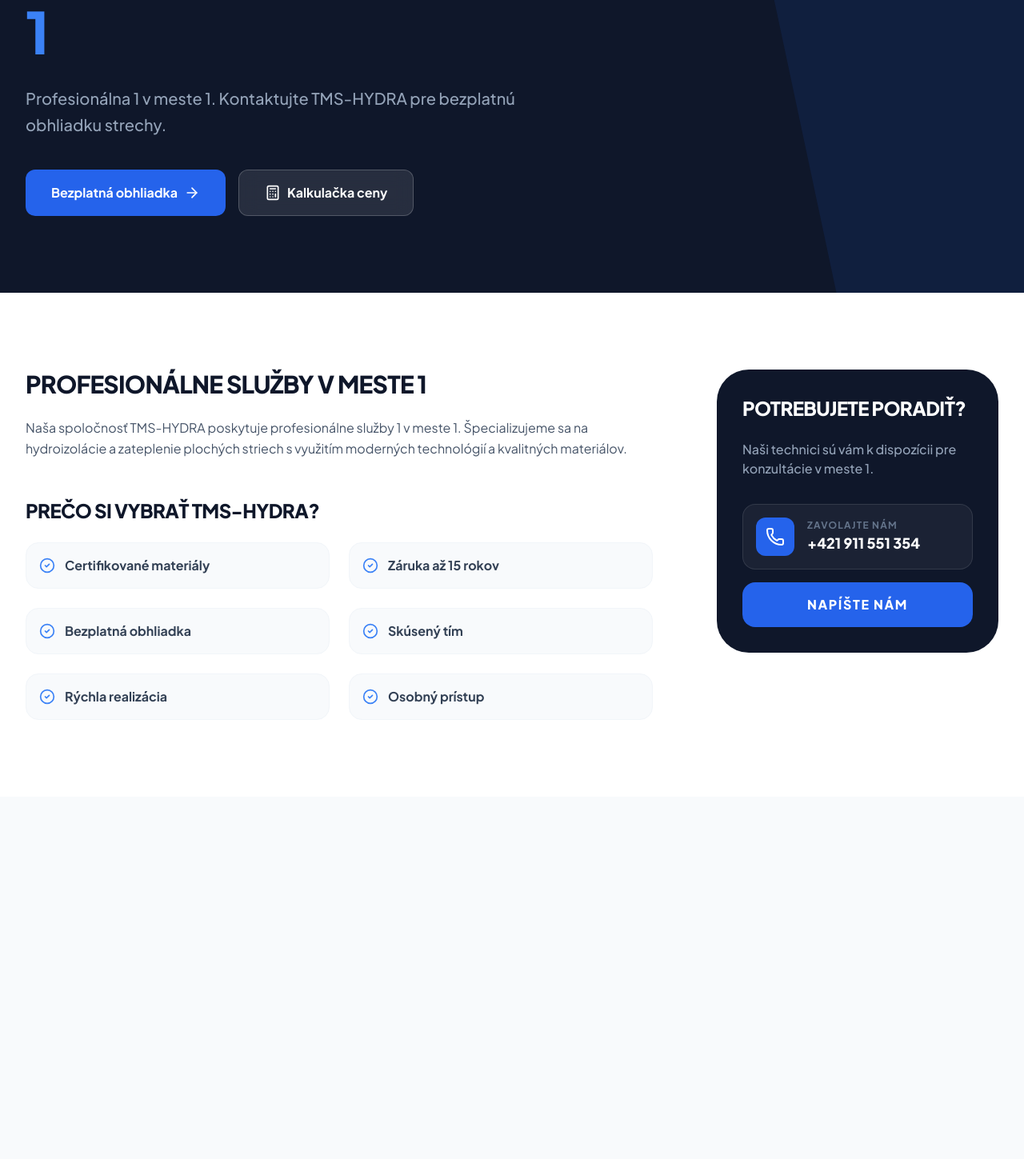
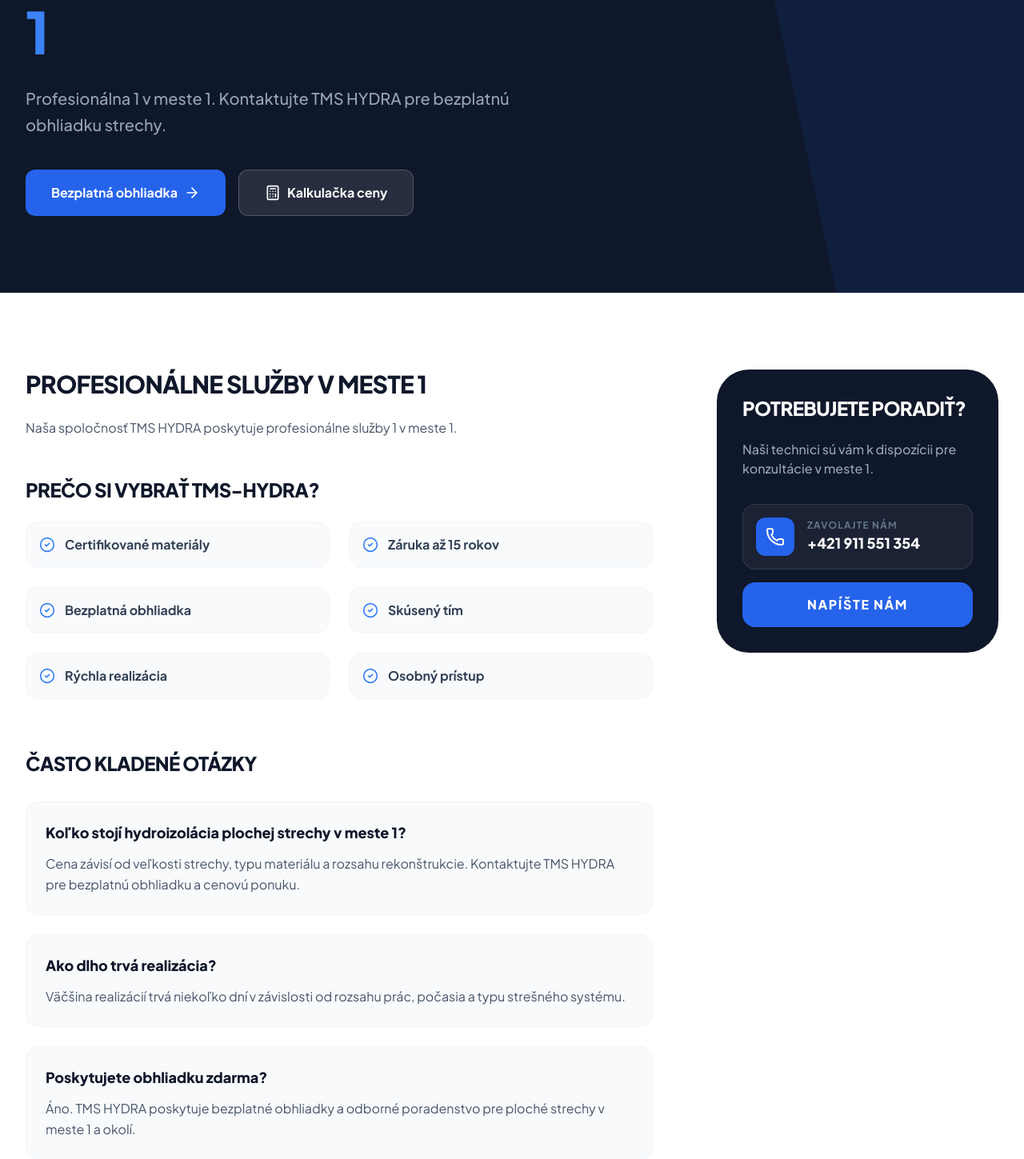
Before and after one commit to lukaskrasny55/tmshydra.com, a React (Vite) app: page /sluzby/1/1 in a window 1280 px wide. Shown: the part 241-1690 px from the top of the page at 80% size. Before the commit the page ends 1237 px from the top, so only its background shows below. Built offline with nearby package versions, Linux system fonts and the light colour scheme.

Commit message:
Added city SEO FAQ sections

```diff
--- a/components/SeoCityPage.tsx
+++ b/components/SeoCityPage.tsx
@@ -16,6 +16,26 @@ const serviceNames: Record<string, string> = {
   'oprava-plochej-strechy': 'Oprava plochej strechy'
 };
 
+const cityData: Record<string, any> = {
+  nitra: {
+    title: 'Hydroizolácie plochých striech Nitra',
+    description:
+      'Profesionálne hydroizolácie plochých striech v Nitre a okolí. PVC fólie, rekonštrukcie striech, zateplenie a servis strešných systémov.',
+  },
+
+  'nove-zamky': {
+    title: 'Hydroizolácie plochých striech Nové Zámky',
+    description:
+      'Realizujeme hydroizolácie plochých striech v Nových Zámkoch a okolí. Moderné PVC fólie, zateplenie a rekonštrukcie striech.',
+  },
+
+  trnava: {
+    title: 'Hydroizolácie plochých striech Trnava',
+    description:
+      'TMS HYDRA zabezpečuje profesionálne hydroizolácie plochých striech v Trnave. Kvalitné materiály a dlhoročné skúsenosti.',
+  }
+};
+
 export const SeoCityPage: React.FC = () => {
   const { service, city } = useParams<{ service: string; city: string }>();
 
@@ -30,17 +50,32 @@ export const SeoCityPage: React.FC = () => {
     ? serviceNames[service] || service.replace(/-/g, ' ')
     : '';
 
+  const currentCityData = city
+  ? cityData[city]
+  : null;
+
   useEffect(() => {
-    const generatedContent = {
-      title: `${serviceName} ${formattedCity}`,
-      meta_title: `${serviceName} ${formattedCity} | TMS-HYDRA`,
-      meta_description: `Profesionálna ${serviceName.toLowerCase()} v meste ${formattedCity}. Kontaktujte TMS-HYDRA pre bezplatnú obhliadku strechy.`,
-      content: `Naša spoločnosť TMS-HYDRA poskytuje profesionálne služby ${serviceName.toLowerCase()} v meste ${formattedCity}. Špecializujeme sa na hydroizolácie a zateplenie plochých striech s využitím moderných technológií a kvalitných materiálov.`
-    };
+const generatedContent = {
+  title:
+    currentCityData?.title ||
+    `${serviceName} ${formattedCity}`,
+
+  meta_title:
+    (currentCityData?.title || `${serviceName} ${formattedCity}`) +
+    ' | TMS HYDRA',
+
+  meta_description:
+    currentCityData?.description ||
+    `Profesionálna ${serviceName.toLowerCase()} v meste ${formattedCity}. Kontaktujte TMS HYDRA pre bezplatnú obhliadku strechy.`,
+
+  content:
+    currentCityData?.description ||
+    `Naša spoločnosť TMS HYDRA poskytuje profesionálne služby ${serviceName.toLowerCase()} v meste ${formattedCity}.`
+};
 
     setPageData(generatedContent);
     setLoading(false);
-  }, [serviceName, formattedCity]);
+  }, [service, city, formattedCity]);
 
   if (loading) {
     return (
@@ -132,6 +167,8 @@ export const SeoCityPage: React.FC = () => {
         </div>
       </div>
 
+
+
       <div className="max-w-7xl mx-auto px-4 sm:px-6 lg:px-8 py-24">
         <div className="grid grid-cols-1 lg:grid-cols-12 gap-20">
 
@@ -165,13 +202,59 @@ export const SeoCityPage: React.FC = () => {
                   >
                     <CheckCircle2 className="w-5 h-5 text-blue-500 flex-shrink-0" />
 
-                    <span className="font-bold text-slate-700">
+                                        <span className="font-bold text-slate-700">
                       {benefit}
                     </span>
                   </div>
                 ))}
               </div>
 
+              <div className="mt-16">
+  <h3 className="text-2xl font-black text-slate-900 uppercase tracking-tight mb-8">
+    Často kladené otázky
+  </h3>
+
+  <div className="space-y-6">
+
+    <div className="p-6 bg-slate-50 rounded-2xl border border-slate-100">
+      <h4 className="font-black text-lg mb-3">
+        Koľko stojí hydroizolácia plochej strechy v meste {formattedCity}?
+      </h4>
+
+      <p className="text-slate-600 leading-relaxed">
+        Cena závisí od veľkosti strechy, typu materiálu a rozsahu rekonštrukcie.
+        Kontaktujte TMS HYDRA pre bezplatnú obhliadku a cenovú ponuku.
+      </p>
+    </div>
+
+    <div className="p-6 bg-slate-50 rounded-2xl border border-slate-100">
+      <h4 className="font-black text-lg mb-3">
+        Ako dlho trvá realizácia?
+      </h4>
+
+      <p className="text-slate-600 leading-relaxed">
+        Väčšina realizácií trvá niekoľko dní v závislosti od rozsahu prác,
+        počasia a typu strešného systému.
+      </p>
+    </div>
+
+    <div className="p-6 bg-slate-50 rounded-2xl border border-slate-100">
+      <h4 className="font-black text-lg mb-3">
+        Poskytujete obhliadku zdarma?
+      </h4>
+
+      <p className="text-slate-600 leading-relaxed">
+        Áno. TMS HYDRA poskytuje bezplatné obhliadky a odborné poradenstvo
+        pre ploché strechy v meste {formattedCity} a okolí.
+      </p>
+    </div>
+
+  </div>
+
+
+
+
+            </div>
             </div>
           </div>
 
@@ -220,5 +303,8 @@ export const SeoCityPage: React.FC = () => {
         </div>
       </div>
     </div>
-  );
+
+ );
 };
+
+export default SeoCityPage;
```
